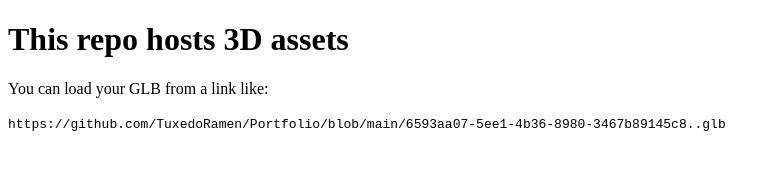
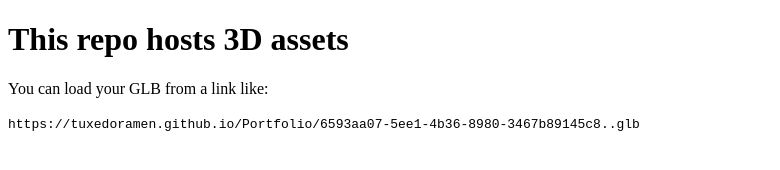
Before and after one commit to TuxedoRamen/Portfolio, a plain HTML site: page index.html in a window 1280 px wide. Shown: the whole page, without its empty margins (0-780 px from the left). Drawn offline with Linux system fonts and the light colour scheme.

Commit message:
Update index.html

```diff
--- a/index.html
+++ b/index.html
@@ -4,6 +4,6 @@
   <body>
     <h1>This repo hosts 3D assets</h1>
     <p>You can load your GLB from a link like:</p>
-    <p><code>https://github.com/TuxedoRamen/Portfolio/blob/main/6593aa07-5ee1-4b36-8980-3467b89145c8..glb</code></p>
+    <p><code>https://tuxedoramen.github.io/Portfolio/6593aa07-5ee1-4b36-8980-3467b89145c8..glb</code></p>
   </body>
 </html>
```
